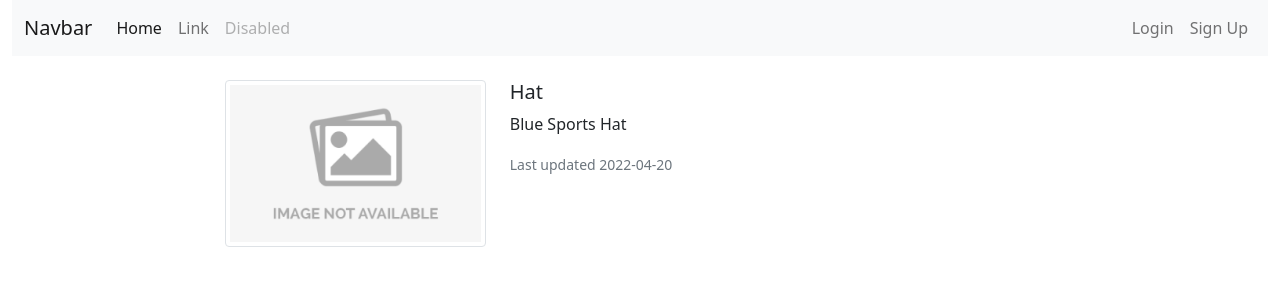
After one commit to petersercombe/FlaskAppDemo-DSU1, a Flask app: page /item/1 in a window 1280 px wide. The commit adds this page. Shown: the top 300 px of the page. Run offline with Flask 2, Linux system fonts and the light colour scheme.

Commit message:
Friday 29th April

```diff
--- a/main.py
+++ b/main.py
@@ -47,6 +47,23 @@ def claimed():
         flash('You must be logged in to view this page.')
         return render_template("login.html")
 
+@app.route('/item/<key>')
+def item(key):
+    return render_template("item.html",
+                           user=session["name"] if "username" in session else None,
+                           data=lostProperty[int(key)])
+
+
+@app.route('/add')
+def add():
+    if "username" in session:
+        return render_template("add.html",
+                               user=session["name"])
+    else:
+        flash('You must be logged in to view this page.')
+        return render_template("login.html")
+
+
 @app.route('/login')
 def login():
     if "username" in session:
--- a/templates/claimed.html
+++ b/templates/claimed.html
@@ -1,6 +1,6 @@
 {% extends "layout.html" %}
 
-{% block title %}Home{% endblock %}
+{% block title %}Claimed Items{% endblock %}
 
 {% block content %}
 
--- /dev/null
+++ b/templates/item.html
@@ -0,0 +1,24 @@
+{% extends "layout.html" %}
+
+{% block title %}Item{% endblock %}
+
+{% block content %}
+
+<br>
+  <div class="row ">
+    <div class="col-md-4">
+      <img src='/static/images/{{data["image"]}}' class="img-fluid img-thumbnail" alt="...">
+    </div>
+    <div class="col-md-8">
+        <h5>{{data["title"]}}</h5>
+        <p>{{data["description"]}}</p>
+        {% if user %}
+            <p>Claimed by: {{data["claimedBy"]}}</p>
+            Link to edit item
+        {% endif %}
+        <p><small class="text-muted">Last updated {{data["date"]}}</small></p>
+      </div>
+    </div>
+
+
+{% endblock %}
--- a/templates/layout.html
+++ b/templates/layout.html
@@ -50,14 +50,14 @@
 
 
     <div class="row">
-        <div class="col-2">
+        <div class="col-md-2">
 
         </div>
-        <div class="col-8">
+        <div class="col-md-8">
             {% block content %}
             {% endblock %}
         </div>
-        <div class="col-2">
+        <div class="col-md-2">
 
         </div>
     </div>
```
Also changed, not shown: templates/add.html (added, +23 -0 lines).
